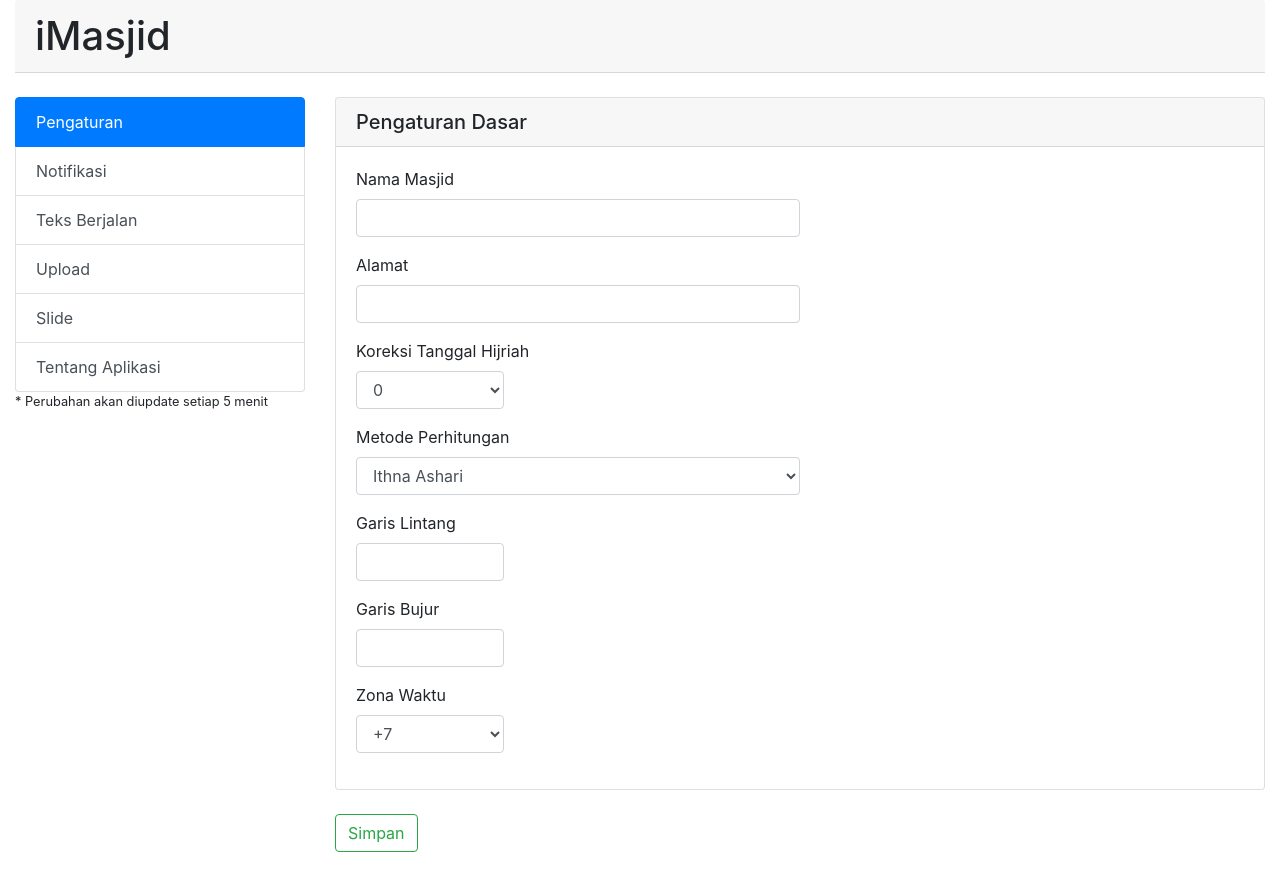
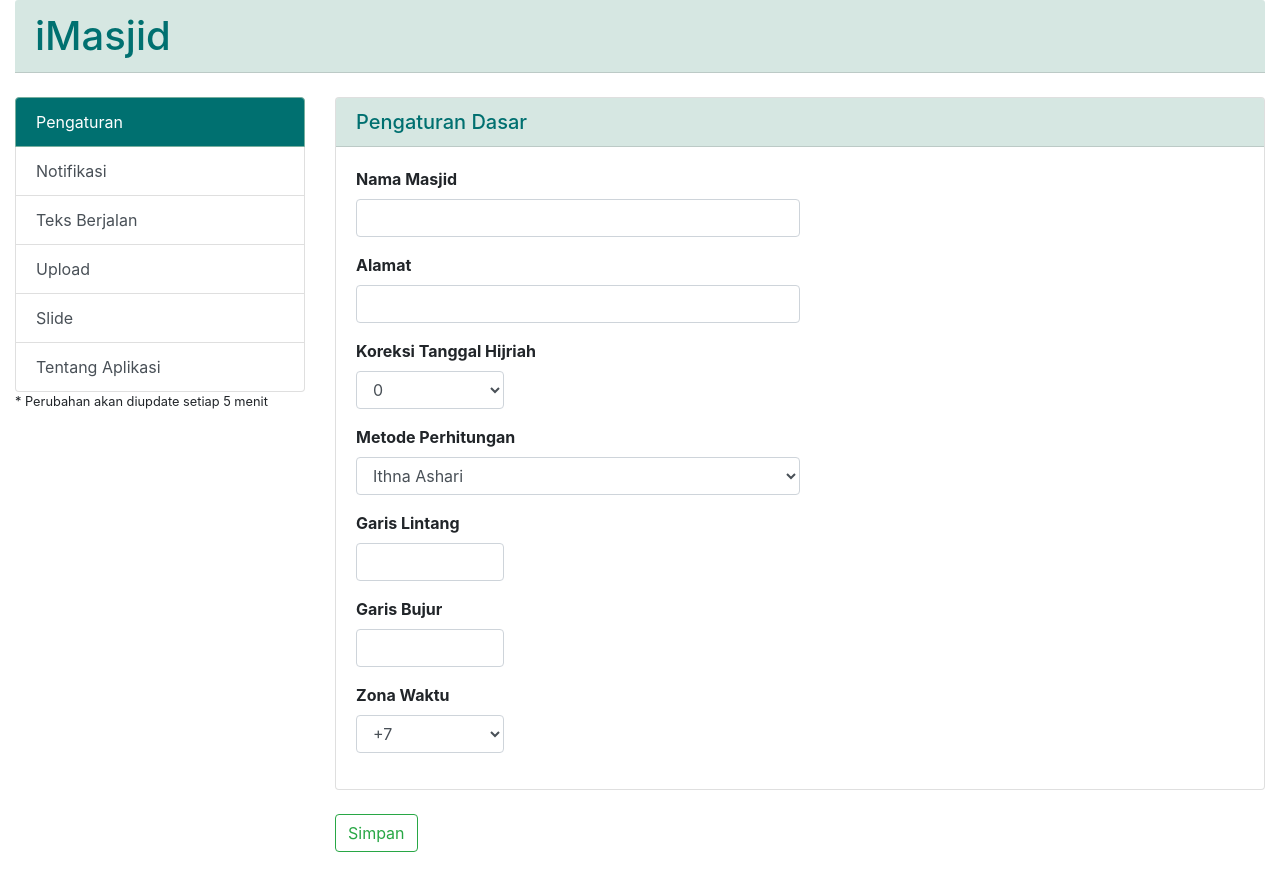
Before and after one commit to hendradwiputra/imasjid, a PHP site: page /settings/index.php in a window 1280 px wide. Run offline with PHP 8.4, Linux system fonts and the light colour scheme; data that the repository does not hold is empty.

Commit message:
Add files via upload

```diff
--- /dev/null
+++ b/assets/css/style2.css
@@ -0,0 +1,41 @@
+
+.sidebar .nav-link {
+    color: #333;
+}
+
+.sidebar .nav-link.active {
+    color: #0d6efd;
+}
+
+.card-header {
+    background: rgba(120, 175, 159, 0.3);
+    color: #007070;
+    font-weight: 500;
+}
+
+.list-group-item.active {
+    background-color: #007070;
+    border-color: #78af9f;
+}
+
+
+.image-preview{
+  display:none;
+  width : 195px;
+  height : 130px;
+}
+
+.image-slide-preview {
+  width: 195px;
+  height: 130px;
+}
+
+.modal-content {
+    /* 80% of window height */
+    height: 90%;
+}
+
+
+label {
+  font-weight: 700;
+}
```
Also changed, not shown: assets/css/style.css (+0 -16 lines).
